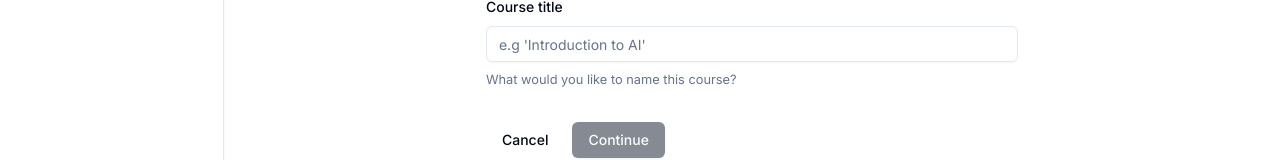
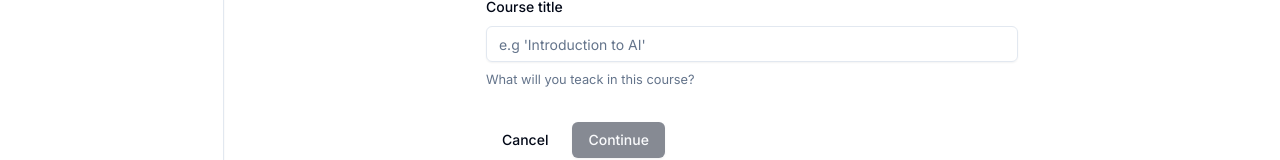
Before and after one commit to glenmiracle18/lms, a Next.js app: page /teacher/create in a window 1280 px wide. Shown: the part 446-606 px from the top of the page. Built offline with nearby package versions, Linux system fonts and the light colour scheme.

Commit message:
build: course creation ui

```diff
--- a/app/(dashboard)/(routes)/teacher/create/page.tsx
+++ b/app/(dashboard)/(routes)/teacher/create/page.tsx
@@ -18,6 +18,7 @@ import {
   FormMessage,
   FormItem,
 } from "@/components/ui/form";
+import toast from "react-hot-toast";
 
 // you can find all this form complexity in the shadcn library online
 // https://ui.shadcn.com/docs/components/form
@@ -41,10 +42,16 @@ const Create = () => {
 
   // verifying the state is the form is still submitiing or has alreader submited
   const { isSubmitting, isValid } = form.formState;
+  const router = useRouter();
 
   // onsubmint functionalities
-  const onSubmint = (values: z.infer<typeof formSchema>) => {
-    console.log(values);
+  const onSubmint = async (values: z.infer<typeof formSchema>) => {
+    try {
+      const response = await axios.post("/api/courses", values);
+      router.push(`/teacher/couses/${response.data.id}`)
+    } catch {
+      toast.error("Something went wrong");
+    }
   };
 
   return (
@@ -76,7 +83,7 @@ const Create = () => {
                     />
                   </FormControl>
                   <FormDescription>
-                    What would you like to name this course?
+                    What will you teack in this course?
                   </FormDescription>
                   <FormMessage />
                 </FormItem>
--- a/app/layout.tsx
+++ b/app/layout.tsx
@@ -2,6 +2,7 @@ import type { Metadata } from "next";
 import { Inter } from "next/font/google";
 import "./globals.css";
 import { ClerkProvider } from "@clerk/nextjs";
+import ToastProvider from "@/components/providers/toast_provider";
 
 const inter = Inter({ subsets: ["latin"] });
 
@@ -18,7 +19,9 @@ export default function RootLayout({
   return (
     <ClerkProvider>
       <html lang="en">
-        <body className={inter.className}>{children}</body>
+        <body className={inter.className}>
+          <ToastProvider />
+          {children}</body>
       </html>
     </ClerkProvider>
   );
--- /dev/null
+++ b/components/providers/toast_provider.tsx
@@ -0,0 +1,10 @@
+import React from 'react'
+import { Toaster } from 'react-hot-toast'
+
+const ToastProvider = () => {
+    return (
+        <Toaster />
+    )
+}
+
+export default ToastProvider
```
